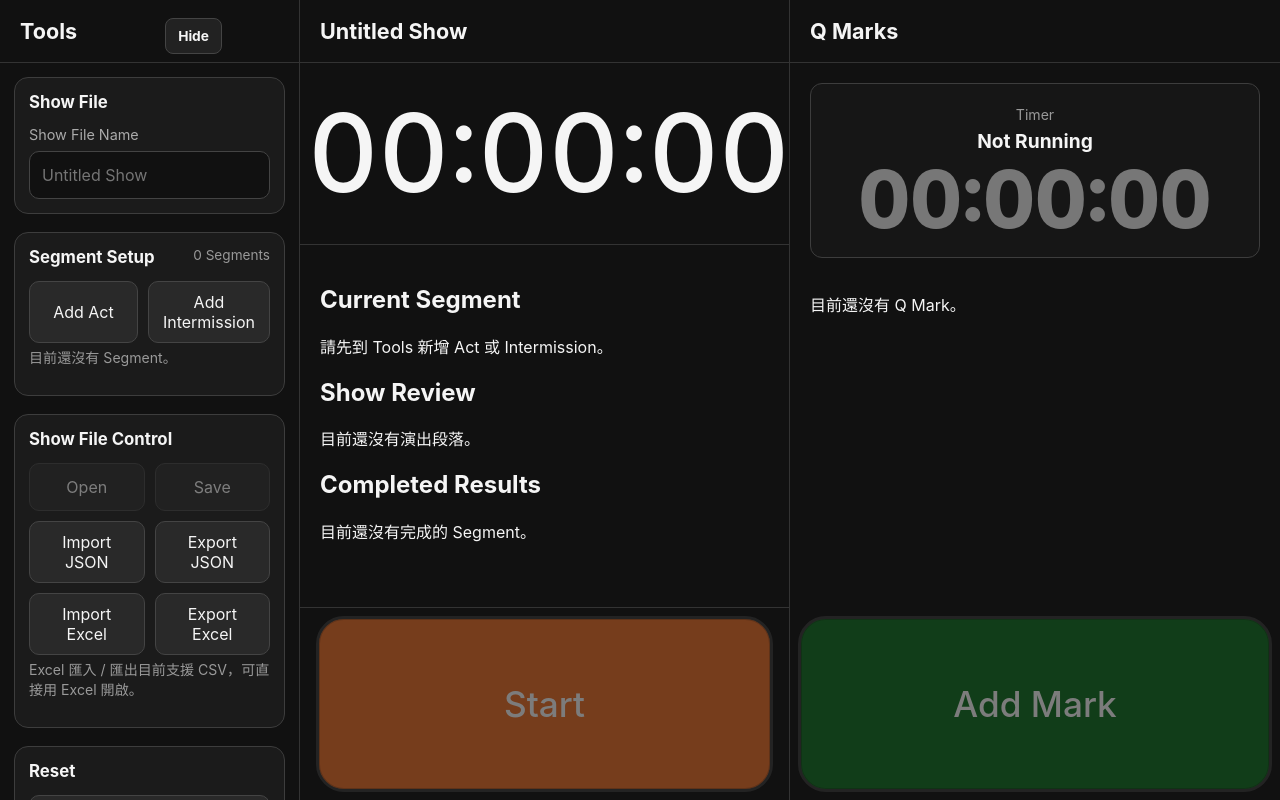
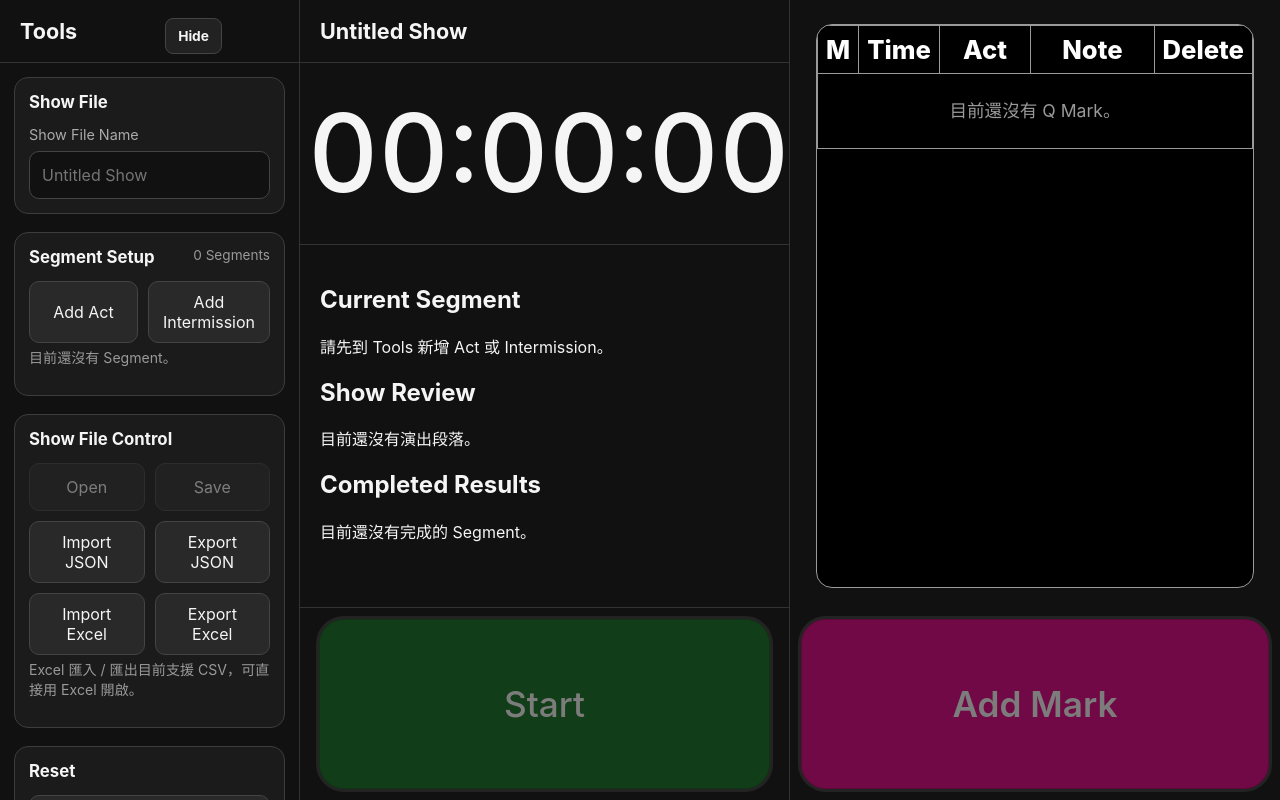
Before and after one commit to andyue/ShowTimerPWA, a React (Vite) app: page / in a window 1280 px wide. Built offline with nearby package versions, Linux system fonts and the light colour scheme.

Commit message:
Restore qmark table layout

```diff
--- a/src/App.css
+++ b/src/App.css
@@ -157,7 +157,7 @@
 
 .timer-column .primary-button,
 .mobile-page .timer-action-bar .primary-button {
-  background: #f2732b;
+  background: #137423;
 }
 
 .qmark-column .page > .primary-button,
@@ -382,6 +382,8 @@
   border: 1px solid #734040;
   border-radius: 8px;
   color: inherit;
+  font-size: 0.95rem;
+  font-weight: 700;
 }
 
 .qmark-main {
@@ -415,7 +417,129 @@
   display: flex;
   min-height: 0;
   flex-direction: column;
+  padding: 24px 26px 20px;
   overflow: hidden;
+}
+
+.qmark-page .page-header {
+  justify-content: center;
+  padding: 24px 20px 12px;
+  border-bottom: none;
+  text-align: center;
+}
+
+.qmark-page .page-header h1 {
+  font-size: clamp(2rem, 3.4vw, 3rem);
+  line-height: 1;
+}
+
+.qmark-table-frame {
+  flex: 1;
+  min-height: 0;
+  border: 1px solid #9a9a9a;
+  border-radius: 16px;
+  background: #000;
+  overflow: auto;
+}
+
+.qmark-mobile-timer-panel {
+  display: none;
+}
+
+.qmark-table {
+  width: 100%;
+  min-width: 0;
+  border-collapse: collapse;
+  color: #fff;
+  table-layout: auto;
+}
+
+.qmark-table th,
+.qmark-table td {
+  border: 1px solid #9a9a9a;
+  padding: 4px 8px;
+  vertical-align: middle;
+}
+
+.qmark-table th {
+  height: 48px;
+  font-size: clamp(1.25rem, 2vw, 1.75rem);
+  font-weight: 800;
+  line-height: 1;
+  text-align: center;
+}
+
+.qmark-table td {
+  height: 40px;
+  font-size: clamp(1.15rem, 1.7vw, 1.55rem);
+  line-height: 1;
+}
+
+.qmark-table th:nth-child(1),
+.qmark-table td:nth-child(1) {
+  width: 1%;
+  text-align: center;
+  white-space: nowrap;
+}
+
+.qmark-table th:nth-child(2),
+.qmark-table td:nth-child(2) {
+  width: 1%;
+  white-space: nowrap;
+}
+
+.qmark-table th:nth-child(3),
+.qmark-table td:nth-child(3) {
+  width: 21%;
+  text-align: center;
+}
+
+.qmark-table th:nth-child(4),
+.qmark-table td:nth-child(4) {
+  width: auto;
+}
+
+.qmark-table th:nth-child(5),
+.qmark-table td:nth-child(5) {
+  width: 1%;
+  text-align: center;
+  white-space: nowrap;
+}
+
+.qmark-table-time {
+  color: #00ff22;
+  font-size: clamp(1.25rem, 1.9vw, 1.7rem);
+  font-variant-numeric: tabular-nums;
+  white-space: nowrap;
+}
+
+.qmark-table-note {
+  display: block;
+}
+
+.qmark-table-note textarea {
+  width: 100%;
+  min-height: 28px;
+  resize: none;
+  padding: 0;
+  border: none;
+  background: transparent;
+  color: inherit;
+  font: inherit;
+  line-height: 1;
+  overflow: hidden;
+}
+
+.qmark-table-note textarea::placeholder {
+  color: #fff;
+  opacity: 1;
+}
+
+.qmark-empty-cell {
+  padding: 28px 18px !important;
+  color: #999;
+  font-size: 1.1rem !important;
+  text-align: center;
 }
 
 .qmark-scroll-area {
@@ -425,6 +549,99 @@
 }
 
 @media (max-width: 520px) {
+  .qmark-page .page-header {
+    padding: 22px 12px 12px;
+  }
+
+  .qmark-page .page-header h1 {
+    font-size: 2rem;
+  }
+
+  .qmark-page-content {
+    padding: 12px 8px;
+  }
+
+  .qmark-mobile-timer-panel {
+    display: grid;
+    flex: 0 0 auto;
+    gap: 4px;
+    margin-bottom: 10px;
+    padding: 12px;
+    border: 1px solid #3d3d3d;
+    border-radius: 10px;
+    background: #161616;
+    overflow: hidden;
+    text-align: center;
+  }
+
+  .qmark-mobile-timer-panel strong {
+    font-size: 1.05rem;
+  }
+
+  .qmark-mobile-timer-panel .qmark-live-time {
+    font-size: clamp(2.6rem, 15vw, 4.2rem);
+  }
+
+  .qmark-table-frame {
+    border-radius: 10px;
+    overflow-x: hidden;
+  }
+
+  .qmark-table th,
+  .qmark-table td {
+    padding: 3px 4px;
+  }
+
+  .qmark-table th {
+    height: 42px;
+    font-size: 1rem;
+  }
+
+  .qmark-table td {
+    height: 36px;
+    font-size: 1.05rem;
+  }
+
+  .qmark-table th:nth-child(1),
+  .qmark-table td:nth-child(1) {
+    width: 1%;
+  }
+
+  .qmark-table th:nth-child(2),
+  .qmark-table td:nth-child(2) {
+    width: 1%;
+  }
+
+  .qmark-table th:nth-child(3),
+  .qmark-table td:nth-child(3) {
+    width: 18%;
+  }
+
+  .qmark-table th:nth-child(4),
+  .qmark-table td:nth-child(4) {
+    width: auto;
+  }
+
+  .qmark-table th:nth-child(5),
+  .qmark-table td:nth-child(5) {
+    width: 1%;
+  }
+
+  .qmark-table-time {
+    font-size: 1.12rem !important;
+  }
+
+  .qmark-table-note textarea {
+    min-height: 28px;
+  }
+
+  .qmark-delete-button {
+    min-height: 28px;
+    padding: 3px 4px;
+    border-radius: 6px;
+    font-size: 0.68rem;
+  }
+
   .qmark-row {
     grid-template-columns: 1fr;
   }
@@ -478,6 +695,13 @@
 
 .muted-time {
   color: #777;
+}
+
+.qmark-column .page > .qmark-mark-button,
+.mobile-page > .page > .qmark-mark-button {
+  background: #e60086;
+  color: #fff;
+  font-weight: 600;
 }
 
 .segment-meta,
--- a/src/pages/QMarkPage.tsx
+++ b/src/pages/QMarkPage.tsx
@@ -5,7 +5,6 @@ import {
 } from 'react'
 
 import {
-  formatClockTime,
   formatTimerSeconds,
   getDisplaySeconds,
   getElapsedSeconds,
@@ -115,7 +114,7 @@ export default function QMarkPage() {
   )
 
   const newestCueMarkRef =
-    useRef<HTMLElement | null>(null)
+    useRef<HTMLTableRowElement | null>(null)
 
   const previousCueMarkCountRef = useRef(
     project.cueMarks.length,
@@ -137,19 +136,15 @@ export default function QMarkPage() {
   }, [project.cueMarks.length, newestCueMarkId])
 
   return (
-    <section className="page">
-      <header className="page-header">
-        <h1>Q Marks</h1>
-      </header>
-
+    <section className="page qmark-page">
       <div className="page-content qmark-page-content">
         {currentSegment ? (
           <section
             className={
               currentSegment.type ===
               'intermission'
-                ? 'qmark-timer-panel qmark-countdown-panel'
-                : 'qmark-timer-panel'
+                ? 'qmark-mobile-timer-panel qmark-countdown-panel'
+                : 'qmark-mobile-timer-panel'
             }
           >
             <span className="segment-meta">
@@ -172,7 +167,7 @@ export default function QMarkPage() {
             )}
           </section>
         ) : (
-          <section className="qmark-timer-panel">
+          <section className="qmark-mobile-timer-panel">
             <span className="segment-meta">
               Timer
             </span>
@@ -185,45 +180,66 @@ export default function QMarkPage() {
           </section>
         )}
 
-        <div className="qmark-scroll-area">
+        <div className="qmark-table-frame">
+          <table className="qmark-table">
+            <thead>
+              <tr>
+                <th scope="col">M</th>
+                <th scope="col">Time</th>
+                <th scope="col">Act</th>
+                <th scope="col">Note</th>
+                <th scope="col">Delete</th>
+              </tr>
+            </thead>
+
+            <tbody>
               {sortedCueMarks.length === 0 ? (
-            <p>目前還沒有 Q Mark。</p>
+                <tr>
+                  <td
+                    className="qmark-empty-cell"
+                    colSpan={5}
+                  >
+                    目前還沒有 Q Mark。
+                  </td>
+                </tr>
               ) : (
-            <div className="qmark-list">
-              {sortedCueMarks.map((cueMark) => (
-                <article
-                  className="qmark-row"
+                sortedCueMarks.map(
+                  (cueMark, index) => (
+                    <tr
                       key={cueMark.id}
                       ref={
-                    cueMark.id === newestCueMarkId
+                        cueMark.id ===
+                        newestCueMarkId
                           ? newestCueMarkRef
                           : undefined
                       }
                     >
-                  <div className="qmark-main">
-                    <div>
-                      <strong>
-                        {cueMark.label}
-                      </strong>
+                      <td>{index + 1}</td>
 
-                      <span className="segment-meta inline-meta">
-                        {cueMark.segmentName} ·{' '}
-                        {cueMark.segmentType ===
-                        'act'
-                          ? 'Act'
-                          : 'Intermission'}
-                      </span>
-                    </div>
+                      <td className="qmark-table-time">
+                        {formatTimerSeconds(
+                          cueMark.elapsedSeconds,
+                        )}
+                      </td>
 
+                      <td>
+                        {cueMark.segmentName}
+                      </td>
+
+                      <td>
                         <label
-                      className="qmark-note-field"
+                          className="qmark-table-note"
                           aria-label={`${cueMark.label} note`}
                         >
                           <textarea
                             value={cueMark.note}
-                        placeholder="Add note"
-                        rows={2}
-                        onChange={(event) =>
+                            placeholder={
+                              `Q${index + 1}`
+                            }
+                            rows={1}
+                            onChange={(
+                              event,
+                            ) =>
                               updateCueMarkNote(
                                 cueMark.id,
                                 event.target.value,
@@ -231,44 +247,32 @@ export default function QMarkPage() {
                             }
                           />
                         </label>
-                  </div>
+                      </td>
 
-                  <div className="qmark-side">
-                    <div className="qmark-time">
-                      <span>
-                        {formatTimerSeconds(
-                          cueMark.elapsedSeconds,
-                        )}
-                      </span>
-
-                      <small>
-                        {formatClockTime(
-                          new Date(
-                            cueMark.createdAt,
-                          ).getTime(),
-                        )}
-                      </small>
-                    </div>
-
+                      <td>
                         <button
                           className="danger-button qmark-delete-button"
                           type="button"
                           onClick={() =>
-                        deleteCueMark(cueMark.id)
+                            deleteCueMark(
+                              cueMark.id,
+                            )
                           }
                         >
                           Delete
                         </button>
-                  </div>
-                </article>
-              ))}
-            </div>
+                      </td>
+                    </tr>
+                  ),
+                )
               )}
+            </tbody>
+          </table>
         </div>
       </div>
 
       <button
-        className="primary-button"
+        className="primary-button qmark-mark-button"
         type="button"
         disabled={!canAddCueMark}
         onClick={addCueMark}
```
Lines whose indentation alone changed are shown as unchanged.
